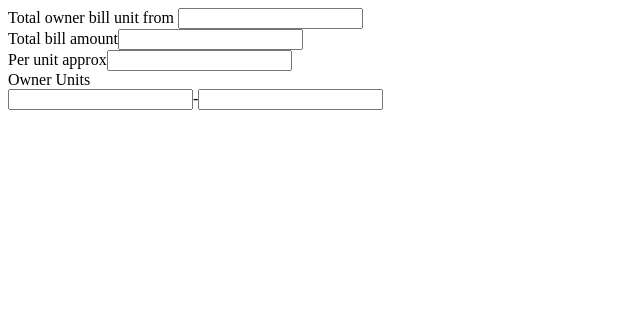
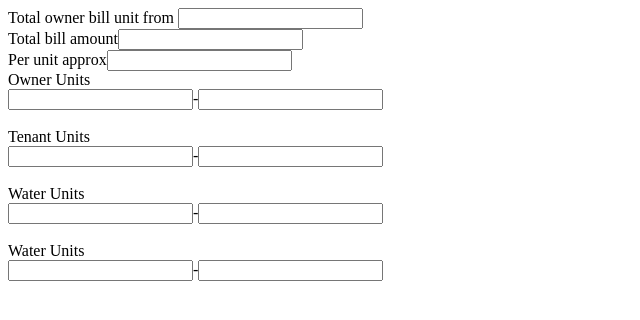
Before and after one commit to paigurunath2017/paigurunath2017.github.io, a plain HTML site: page index.html in a window 1280 px wide. Shown: the whole page, without its empty margins (0-640 px from the left). Drawn offline with Linux system fonts and the light colour scheme.

Commit message:
change in the file

```diff
--- a/index.html
+++ b/index.html
@@ -17,6 +17,26 @@
     </label>
     <br>
     <input type="text" name="per_unit_approx" label=""/><label>-</label><input type="text" name="per_unit_approx" label=""/>
-
+    <br>
+    <br>
+    <label>
+        Tenant Units
+    </label>
+    <br>
+    <input type="text" name="per_unit_approx" label=""/><label>-</label><input type="text" name="per_unit_approx" label=""/>
+    <br>
+    <br>
+    <label>
+        Water Units
+    </label>
+    <br>
+    <input type="text" name="per_unit_approx" label=""/><label>-</label><input type="text" name="per_unit_approx" label=""/>
+    <br>
+    <br>
+    <label>
+        Water Units
+    </label>
+    <br>
+    <input type="text" name="per_unit_approx" label=""/><label>-</label><input type="text" name="per_unit_approx" label=""/>
 </body>
 </html>
```
